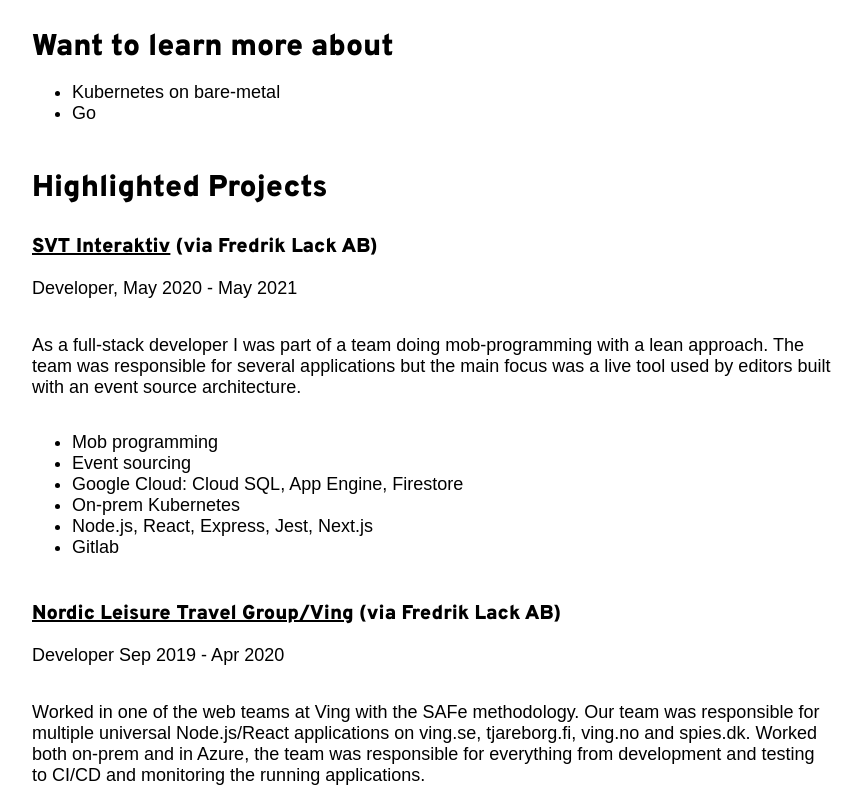
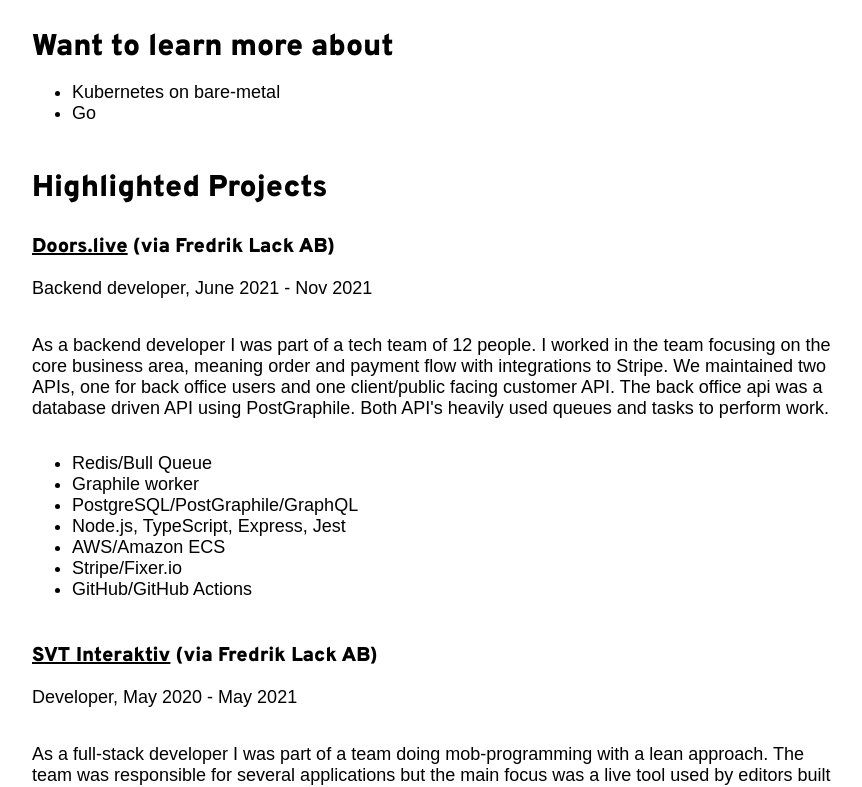
Before and after one commit to sthlmio/web, a Next.js app: page /fredrik-lack in a window 1280 px wide. Shown: the part 606-1393 px from the top of the page, without its empty margins (96-958 px from the left). Built offline with nearby package versions, Linux system fonts and the light colour scheme; a web font is replaced by a local one.

Commit message:
Adding latest assignment

```diff
--- a/pages/fredrik-lack.js
+++ b/pages/fredrik-lack.js
@@ -60,6 +60,35 @@ export default function FredrikLack() {
           </ul>
 
           <h3>Highlighted Projects</h3>
+          <h4>
+            <a
+              href="https://doors.live"
+              rel="noopener noreferrer"
+              target="_blank"
+            >
+              Doors.live
+            </a>{' '}
+            (via Fredrik Lack AB)
+          </h4>
+          <p className="text">Backend developer, June 2021 - Nov 2021</p>
+          <p className="text">
+            As a backend developer I was part of a tech team of 12 people. I
+            worked in the team focusing on the core business area, meaning order
+            and payment flow with integrations to Stripe. We maintained two
+            APIs, one for back office users and one client/public facing
+            customer API. The back office api was a database driven API using
+            PostGraphile. Both API's heavily used queues and tasks to perform
+            work.
+          </p>
+          <ul>
+            <li>Redis/Bull Queue</li>
+            <li>Graphile worker</li>
+            <li>PostgreSQL/PostGraphile/GraphQL</li>
+            <li>Node.js, TypeScript, Express, Jest</li>
+            <li>AWS/Amazon ECS</li>
+            <li>Stripe/Fixer.io</li>
+            <li>GitHub/GitHub Actions</li>
+          </ul>
           <h4>
             <a
               href="https://svti.svt.se/"
```
